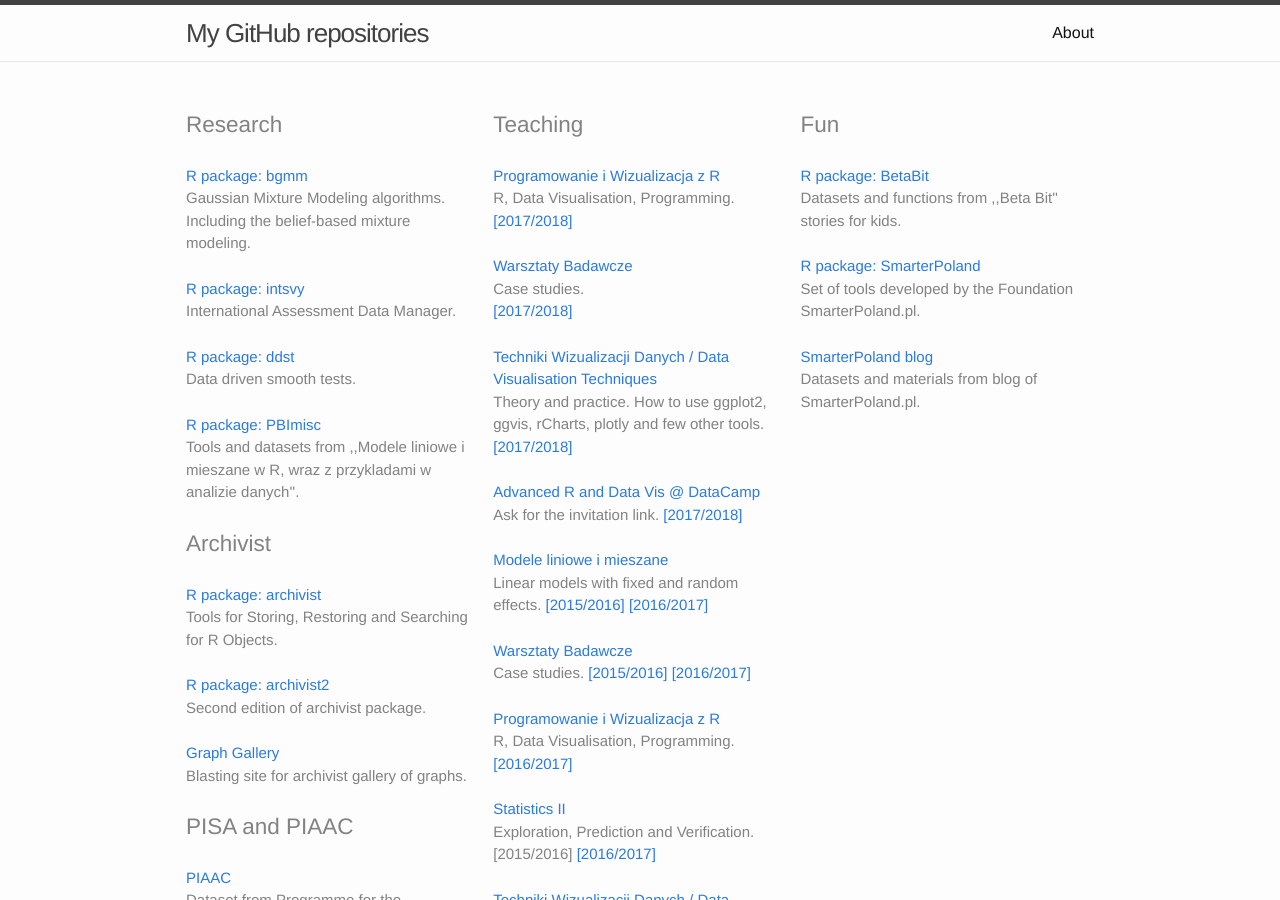
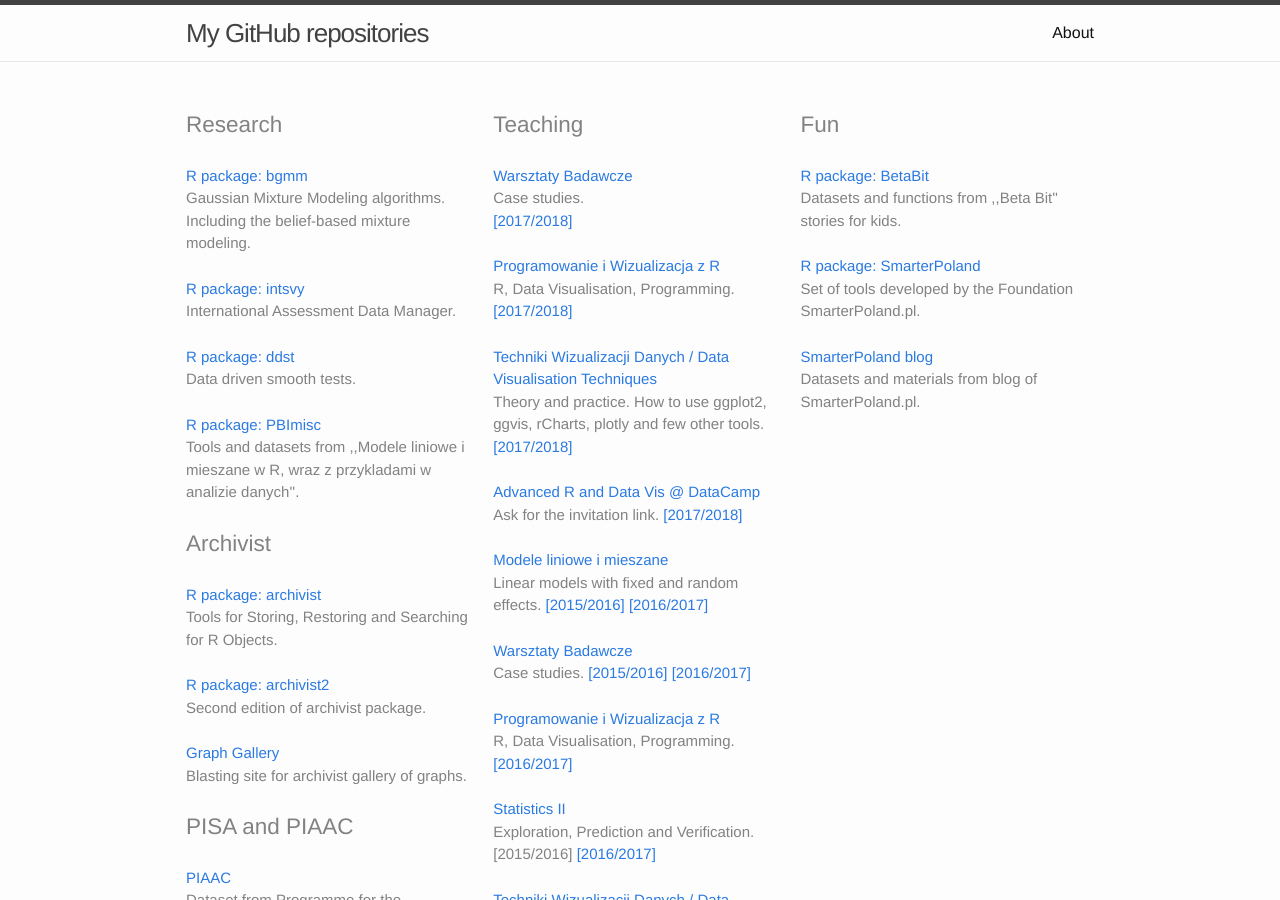
Before and after one commit to pbiecek/pbiecek-website-old, a Jekyll site: the page built from index.html, in a window 1280 px wide and 900 px high. Built offline with Jekyll 4.4.1, drawn with Linux system fonts in a browser that asks for light colours.

```diff
--- a/_layouts/default.html
+++ b/_layouts/default.html
@@ -61,12 +61,12 @@
       <div class="main-col main-col-2">
       	<h2>Teaching</h2>
         <p>
-        <a href="github.com/pbiecek/WarsztatyBadawcze2017/blob/master/README.md">Programowanie i Wizualizacja z R</a><br/>
-        R, Data Visualisation, Programming. </a><br/>  <a href="github.com/pbiecek/WarsztatyBadawcze2017/blob/master/README.md">[2017/2018]</a>
+        <a href="github.com/pbiecek/WarsztatyBadawcze2017/blob/master/README.md">Warsztaty Badawcze</a><br/>
+        Case studies. </a><br/>  <a href="github.com/pbiecek/WarsztatyBadawcze2017/blob/master/README.md">[2017/2018]</a>
         </p>
         <p>
-        <a href="https://github.com/pbiecek/ProgramowanieWizualizacja2017">Warsztaty Badawcze</a><br/>
-        Case studies. </a><br/>  <a href="https://github.com/pbiecek/ProgramowanieWizualizacja2017">[2017/2018]</a>
+        <a href="https://github.com/pbiecek/ProgramowanieWizualizacja2017">Programowanie i Wizualizacja z R</a><br/>
+        R, Data Visualisation, Programming. </a><br/>  <a href="https://github.com/pbiecek/ProgramowanieWizualizacja2017">[2017/2018]</a>
         </p>
         <p>
         <a href="https://github.com/pbiecek/TechnikiWizualizacjiDanych2017/blob/master/README.md">Techniki Wizualizacji Danych / Data Visualisation Techniques </a><br/>
```
